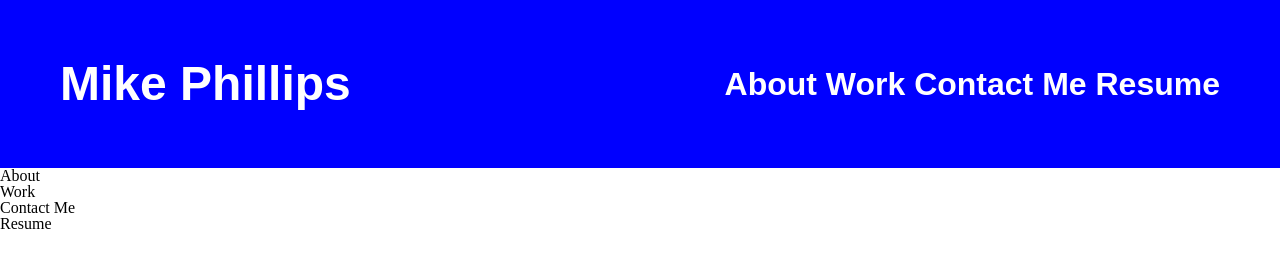
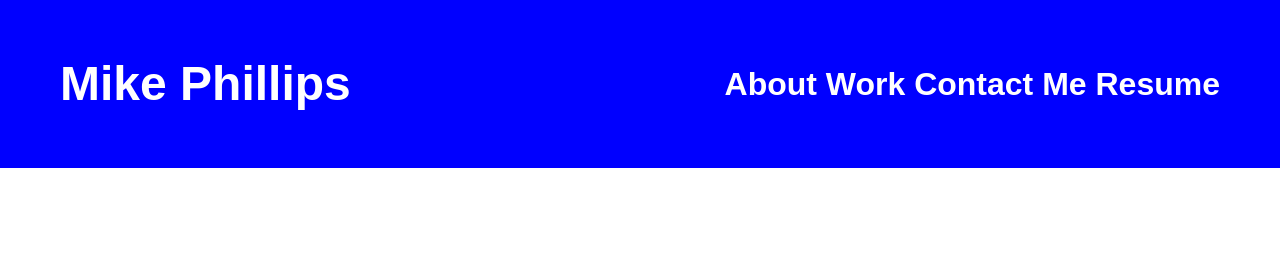
Before and after one commit to booopyhij/homework-2, a plain HTML site: page index.html in a window 1280 px wide. Drawn offline with Linux system fonts and the light colour scheme.

```diff
--- a/index.html
+++ b/index.html
@@ -14,12 +14,7 @@
         <h1>Mike Phillips</h1>
         <h2>About    Work    Contact Me    Resume </h2>
     </header>
-    <ul>
-        <li>About</li>
-        <li>Work</li>
-        <li>Contact Me</li>
-        <li>Resume</li>
-    </ul>
+
 </body>
 
 </html>
```
